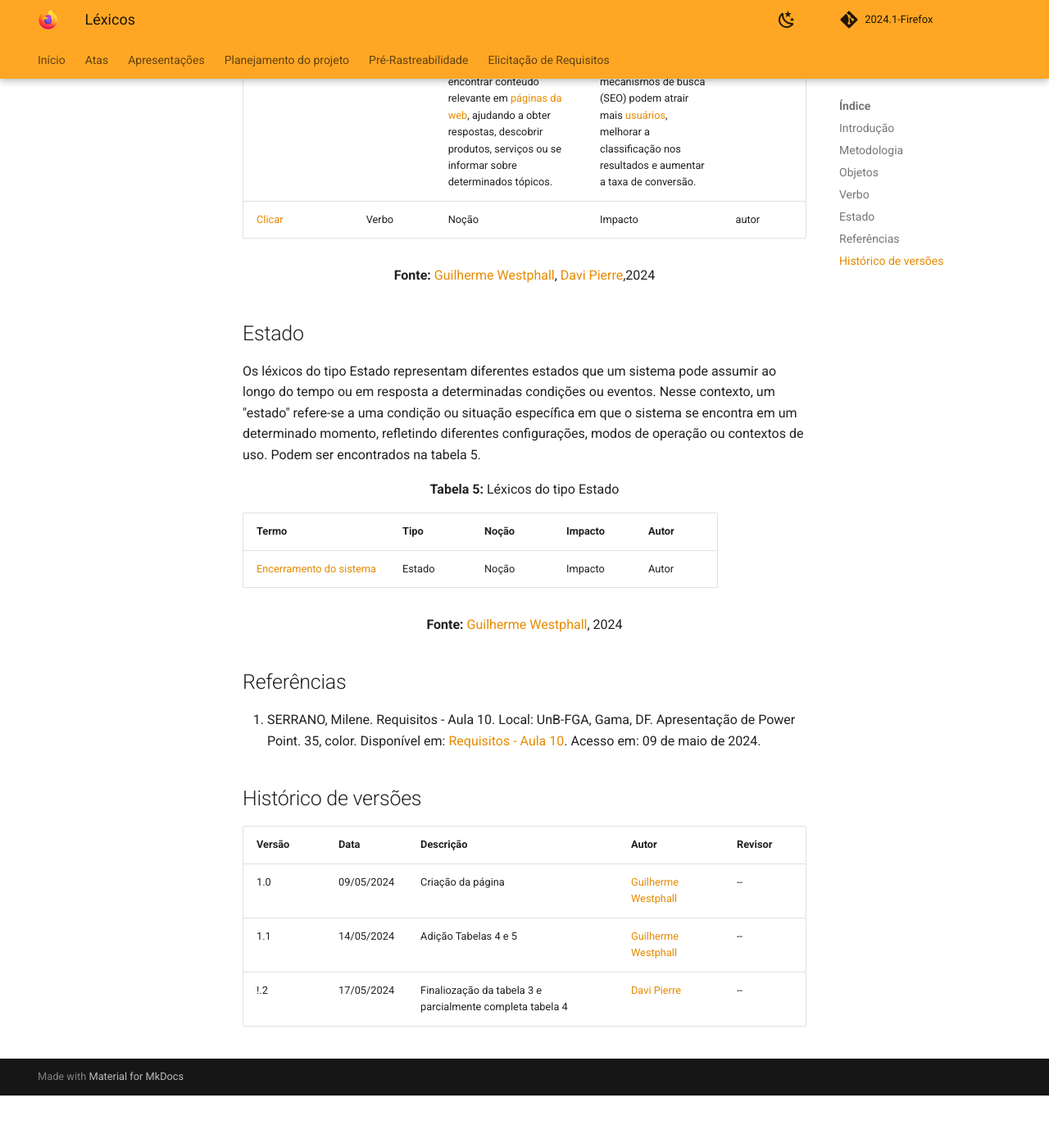
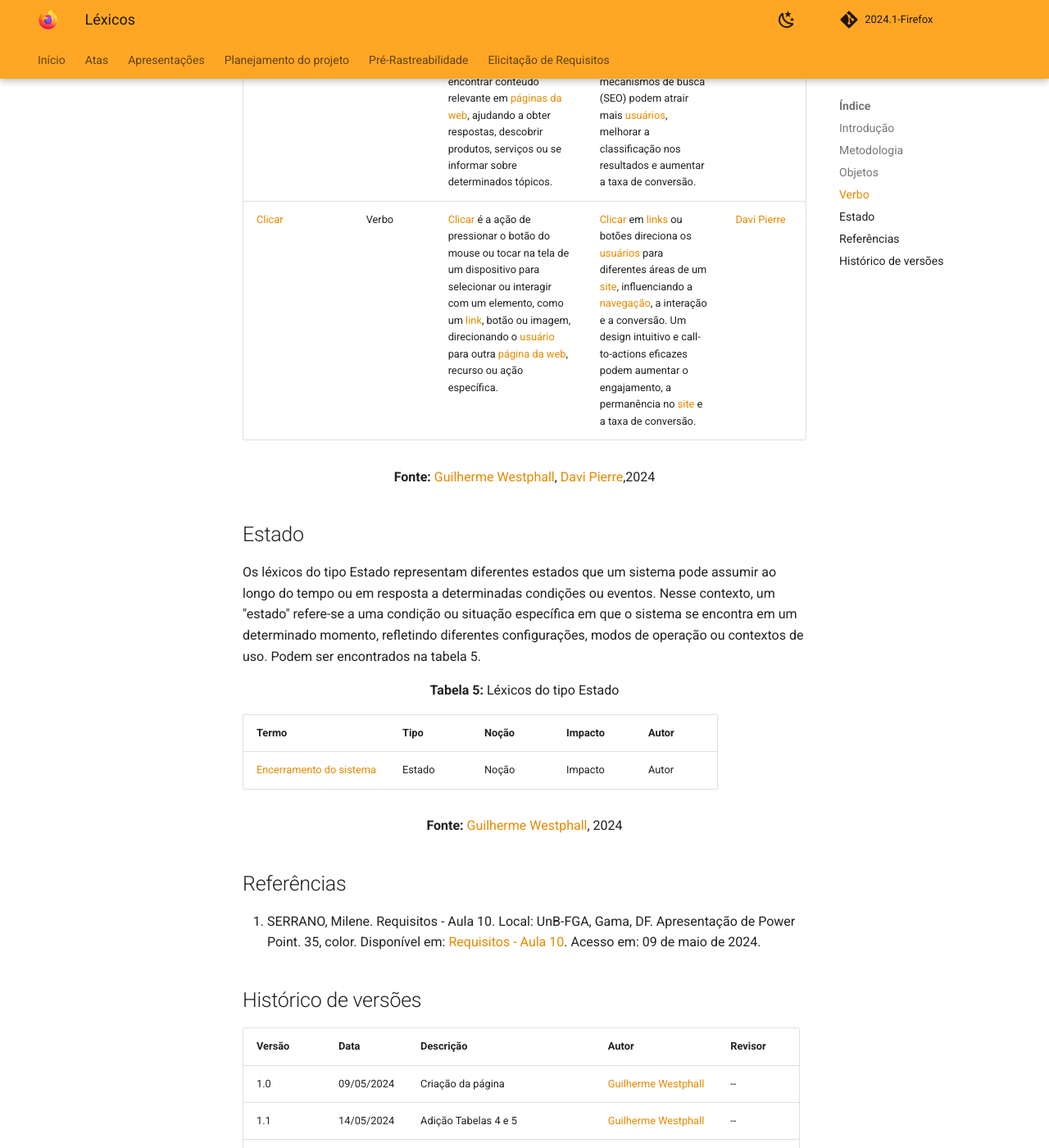
Before and after one commit to martinsglucas/Requisitos-de-Software, an MkDocs documentation site: the page built from docs/modelagem/lexicos/lexicos.md, in a window 1280 px wide and 1400 px high, scrolled down 5317 px. Shown: the whole window at 82% size. Built offline with MkDocs 1.6.1 and Material for MkDocs 9.7.7, drawn with Linux system fonts in a browser that asks for light colours; comment, search, counter and statistics services are not loaded; before the commit the page ends 6653 px from its top, so only the background shows below that; some of the changed text lies outside the part shown.

Commit message:
Atualização do arquivo lexicos.md

```diff
--- a/docs/modelagem/lexicos/lexicos.md
+++ b/docs/modelagem/lexicos/lexicos.md
@@ -71,7 +71,7 @@ Os léxicos do tipo verbo representam uma abordagem na engenharia de requisitos
 | ----- | ------ | -------------------------------------------------------------------------------------------------------------------------------------------------------------------------------------------------- | --------------------------------------------------------------------------------------------------------------------------------------------------------------------------------------- | ----------------------------------------------- |
 | <a id="navegar">Navegar</a> | Verbo | Ação realizada pelos <a href="#usuario">usuários</a> através de, principalmente, <a href="#navegador">navegadores</a> com o objetivo de explorar e interagir com diferentes partes do sistema. Esta ação ocorre quando os <a href="#usuario">usuários</a> buscam informações específicas, <a href="#navegar">navegam</a> por menus, <a href="#click">clicam</a> em <a href="#link">links</a> ou executam outras operações de <a href="#busca">busca</a> e interação. | Ao <a id="navegar">navegar</a> na <a href="#internet">internet</a>, os  <a href="#usuario">usuários</a> são expostos à diversas informações que podem levá-los a encontrar a informação que desejam ou não, levando a uma nova <a href="#busca">pesquisa</a> caso não encontrem ou levando ao <a href="#encerramento">encerramento</a> da aplicação em caso positivo. | [Guilherme Westphall](https://github.com/west7) |
 | <a id="busca">Pesquisar/Buscar</a>| Verbo | <a href="#buscar">Buscar/pesquisar</a> é o processo de procurar informações ou recursos específicos usando um mecanismo de busca. Os usuários inserem palavras-chave ou frases para encontrar conteúdo relevante em <a href="#pw">páginas da web</a>, ajudando a obter respostas, descobrir produtos, serviços ou se informar sobre determinados tópicos. | A <a id="busca">busca/pesquisa</a> direciona o <a id="trafego">trafego</a> qualificado para um <a id="site">site</a>, aumentando a visibilidade e a relevância. <a id="site">Sites</a> otimizados para mecanismos de busca (SEO) podem atrair mais <a id="usuarios">usuários</a>, melhorar a classificação nos resultados e aumentar a taxa de conversão. | [Davi Pierre](https://github.com/DaviPierre) |
-| <a id="click">Clicar</a>| Verbo | Noção | Impacto | autor |
+| <a id="click">Clicar</a>| Verbo | <a href="#click">Clicar</a> é a ação de pressionar o botão do mouse ou tocar na tela de um dispositivo para selecionar ou interagir com um elemento, como um <a href="#link">link</a>, botão ou imagem, direcionando o <a href="#usuario">usuário</a> para outra <a href="#pw">página da web</a>, recurso ou ação específica. | <a href="#click">Clicar</a> em <a href="#link">links</a> ou botões direciona os <a href="#usuario">usuários</a> para diferentes áreas de um <a href="#site">site</a>, influenciando a <a href="#navegar">navegação</a>, a interação e a conversão. Um design intuitivo e call-to-actions eficazes podem aumentar o engajamento, a permanência no <a href="#site">site</a> e a taxa de conversão. | [Davi Pierre](https://github.com/DaviPierre) |
 
 
 <div align="center"
@@ -106,4 +106,4 @@ Os léxicos do tipo Estado representam diferentes estados que um sistema pode as
 | ------ | ---------- | ----------------- | ----------------------------------------------- | ------- |
 | 1.0    | 09/05/2024 | Criação da página | [Guilherme Westphall](https://github.com/west7) | --      |
 | 1.1 | 14/05/2024 | Adição Tabelas 4 e 5 | [Guilherme Westphall](https://github.com/west7) | -- |
-| !.2 | 17/05/2024 | Finaliozação da tabela 3 e parcialmente completa tabela 4| [Davi Pierre](https://github.com/DaviPierre) | -- |
+| !.2 | 17/05/2024 | Finaliozação da tabela 3 e tabela 4| [Davi Pierre](https://github.com/DaviPierre) | -- |
```
